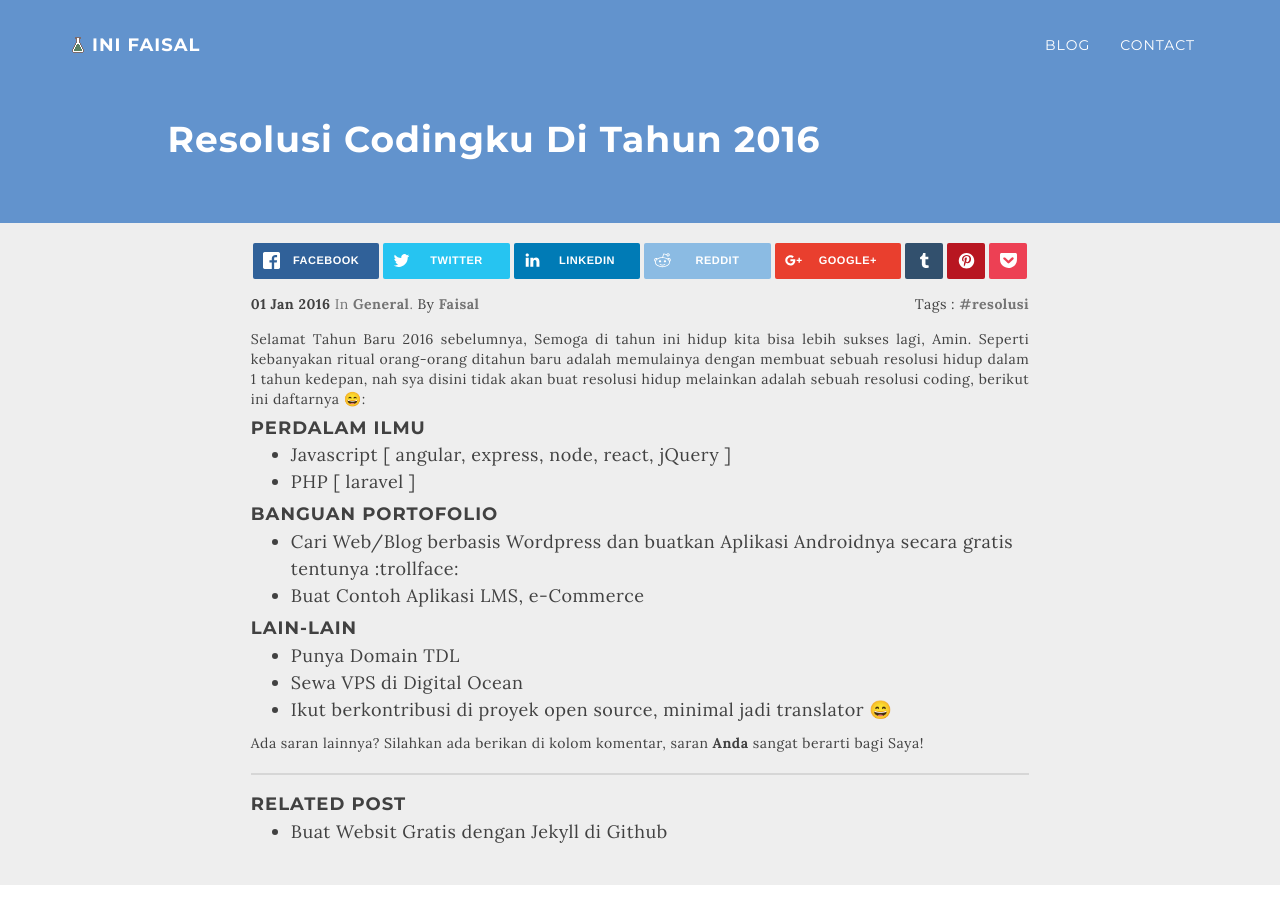
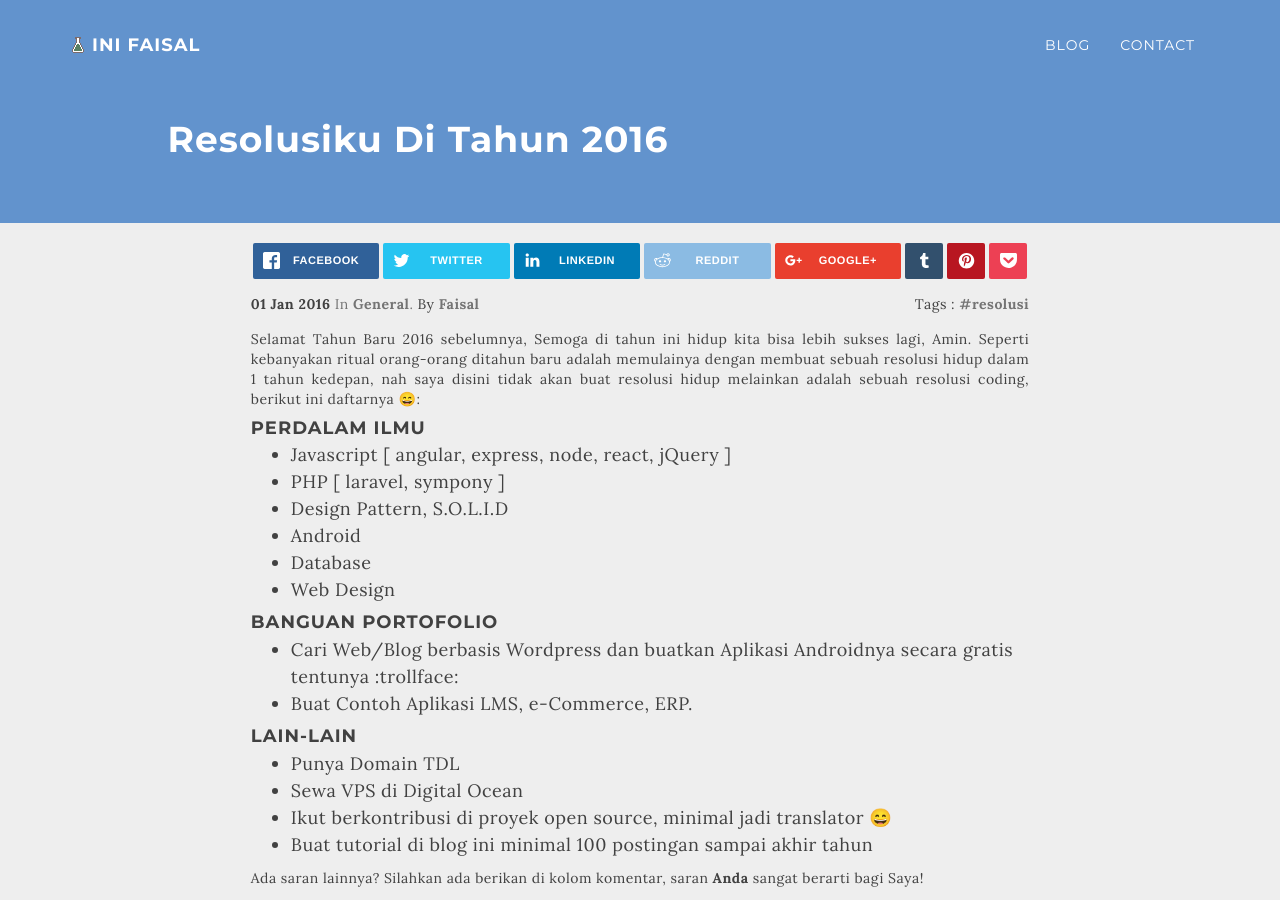
Before and after one commit to inifaisal/inifaisal.github.io, a Jekyll site: the page built from _posts/2016-01-01-resolusi-codingku-di-tahun-2016.md, in a window 1280 px wide and 900 px high. Built offline with Jekyll 4.4.1, drawn with Linux system fonts in a browser that asks for light colours; nearby versions of some CDN libraries; emoji names are drawn with the system emoji font; Markdown is read by kramdown in place of the engine named in the settings; comment, search, counter and statistics services are not loaded.

Commit message:
add more resolution

```diff
--- a/_posts/2016-01-01-resolusi-codingku-di-tahun-2016.md
+++ b/_posts/2016-01-01-resolusi-codingku-di-tahun-2016.md
@@ -1,24 +1,29 @@
 ---
 layout: post
 section-type: post
-title: Resolusi Codingku di Tahun 2016
+title: Resolusiku di Tahun 2016
 category: General
 tags: [ 'resolusi']
 ---
 
-Selamat Tahun Baru 2016 sebelumnya, Semoga di tahun ini hidup kita bisa lebih sukses lagi, Amin. Seperti kebanyakan ritual orang-orang ditahun baru adalah memulainya dengan membuat sebuah resolusi hidup dalam 1 tahun kedepan, nah sya disini tidak akan buat resolusi hidup melainkan adalah sebuah resolusi coding, berikut ini daftarnya :smile::
+Selamat Tahun Baru 2016 sebelumnya, Semoga di tahun ini hidup kita bisa lebih sukses lagi, Amin. Seperti kebanyakan ritual orang-orang ditahun baru adalah memulainya dengan membuat sebuah resolusi hidup dalam 1 tahun kedepan, nah saya disini tidak akan buat resolusi hidup melainkan adalah sebuah resolusi coding, berikut ini daftarnya :smile::
 
 ### Perdalam Ilmu
 - Javascript [ angular, express, node, react, jQuery ]
-- PHP [ laravel ]
+- PHP [ laravel, sympony ]
+- Design Pattern, S.O.L.I.D
+- Android
+- Database
+- Web Design
 
 ### Banguan Portofolio
 - Cari Web/Blog berbasis Wordpress dan buatkan Aplikasi Androidnya secara gratis tentunya :trollface:
-- Buat Contoh Aplikasi LMS, e-Commerce
+- Buat Contoh Aplikasi LMS, e-Commerce, ERP.
 
 ### Lain-lain
 - Punya Domain TDL
 - Sewa VPS di Digital Ocean
 - Ikut berkontribusi di proyek open source, minimal jadi translator :smile:
+- Buat tutorial di blog ini minimal 100 postingan sampai akhir tahun
 
 Ada saran lainnya? Silahkan ada berikan di kolom komentar, saran **Anda** sangat berarti bagi Saya!
```
